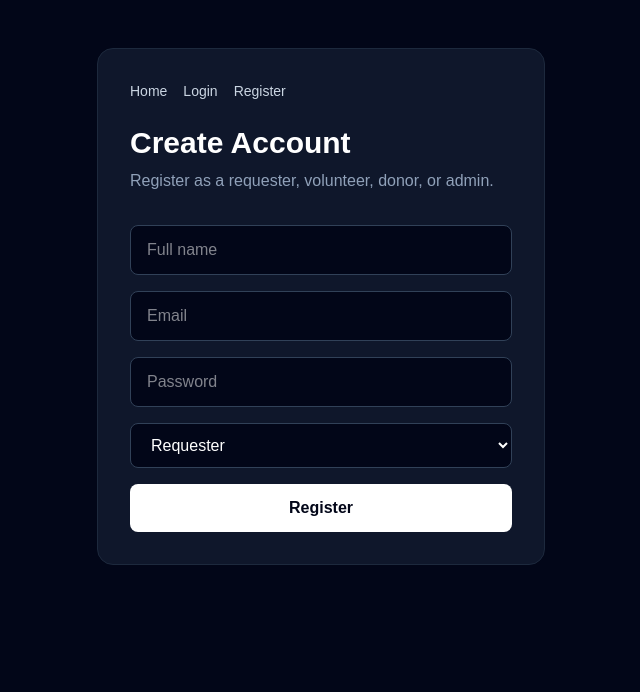
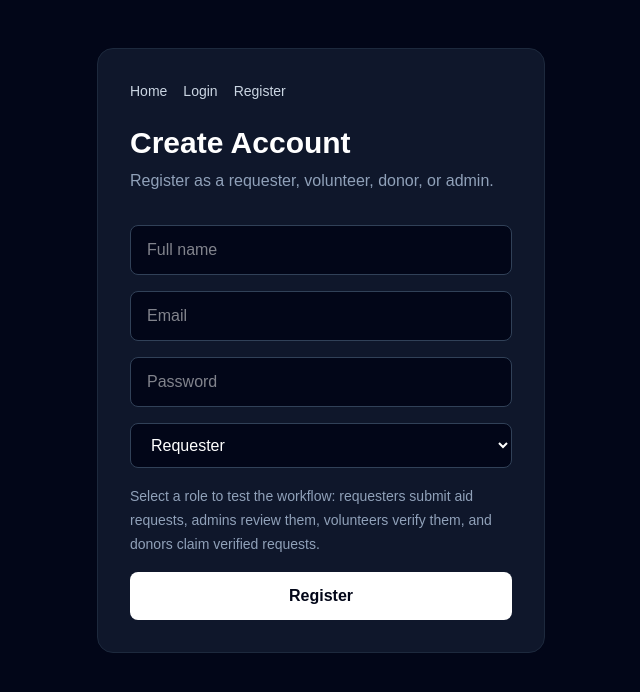
Before and after one commit to mishrasweta088/aidflow-verify, a Next.js app in the folder frontend/: page /register in a window 1280 px wide. Shown: the top 692 px of the page, without its empty margins (319-959 px from the left). Built offline with nearby package versions, Linux system fonts and the light colour scheme; no server answers.

Commit message:
Add role workflow hint to register page

```diff
--- a/frontend/src/app/register/page.tsx
+++ b/frontend/src/app/register/page.tsx
@@ -96,6 +96,11 @@ export default function RegisterPage() {
             <option value="admin">Admin</option>
           </select>
 
+          <p className="text-sm leading-6 text-slate-400">
+            Select a role to test the workflow: requesters submit aid requests,
+            admins review them, volunteers verify them, and donors claim verified requests.
+          </p>
+
           <button
             type="button"
             onClick={handleRegister}
```
